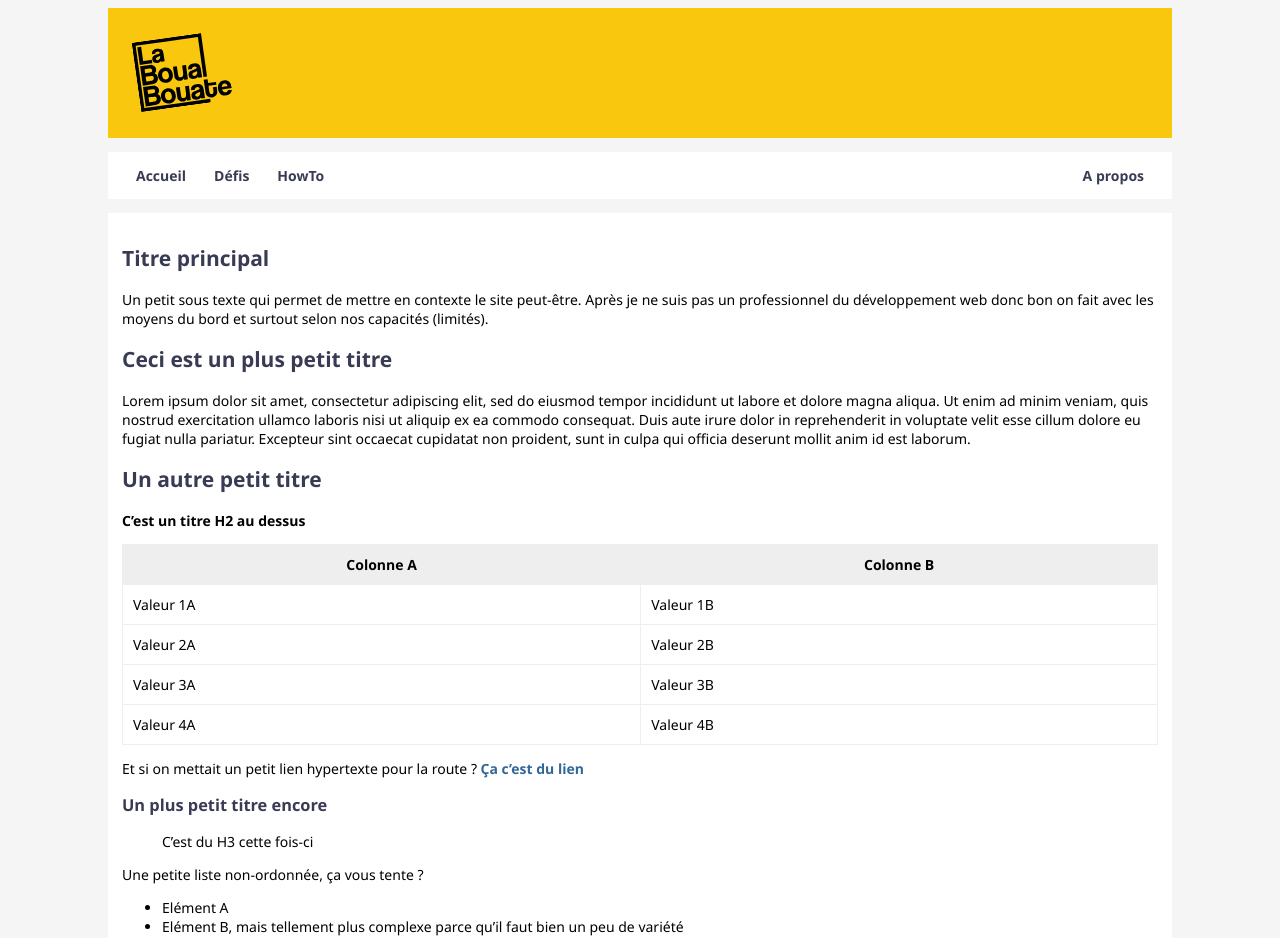
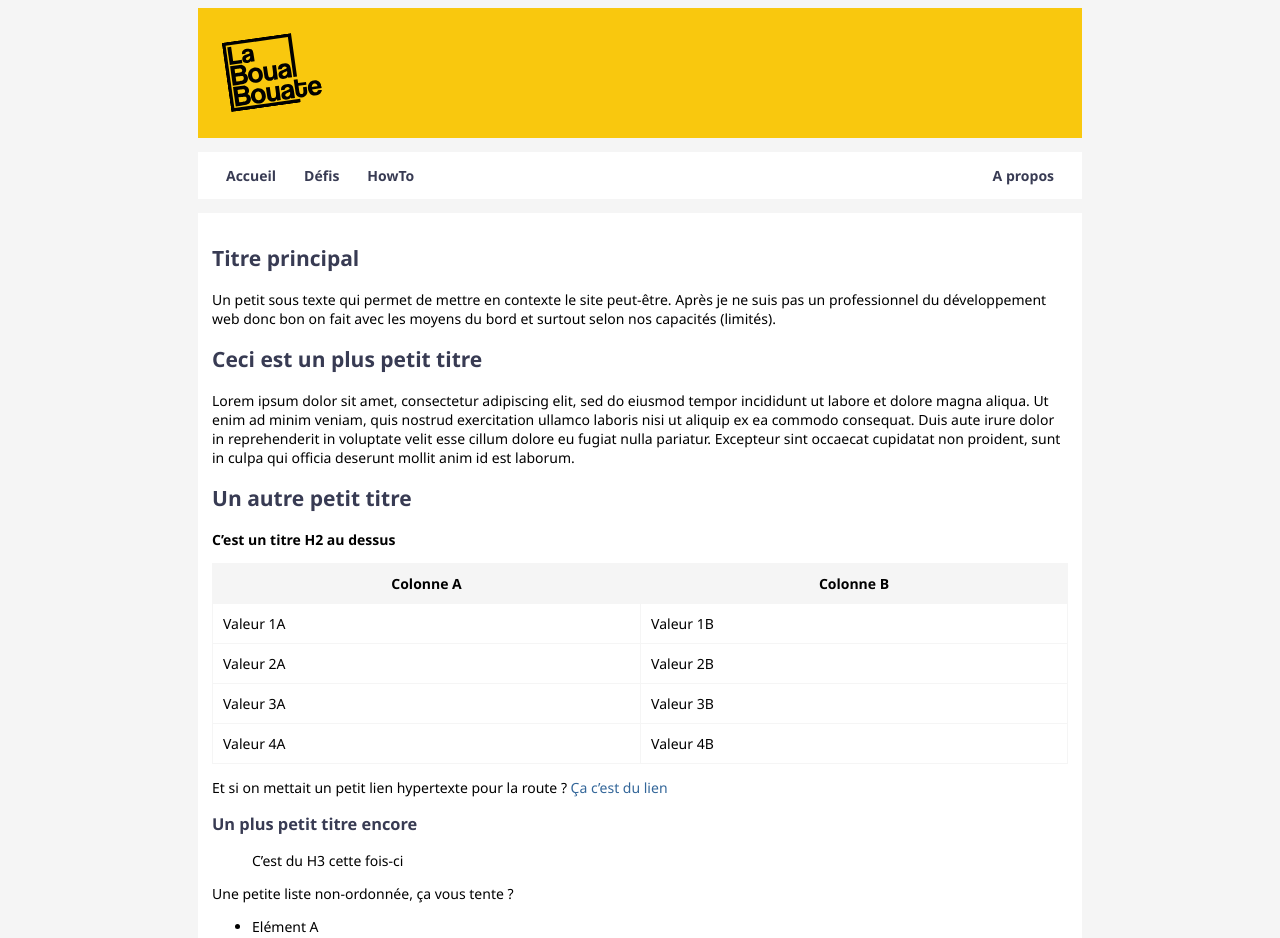
Before and after one commit to leobouard/leobouard.github.io, a Jekyll site: the page built from index.md, in a window 1280 px wide. Shown: the top 938 px of the page. Built offline with Jekyll 4.4.1, drawn with Linux system fonts in a browser that asks for light colours; our own code applies the rules of GitHub Pages for plain Markdown files.

Commit message:
Update style.scss

```diff
--- a/assets/css/style.scss
+++ b/assets/css/style.scss
@@ -13,7 +13,7 @@
 
 html {
     margin: auto;
-    max-width: 1080px;
+    max-width: 900px;
     min-width: 500px;
 }
 
@@ -97,7 +97,7 @@
 
     a {
         color: #336699;
-        font-weight: bold;
+        font-weight: 500;
         text-decoration: none;
     }
 
@@ -118,12 +118,28 @@
         text-align: center;
     }
 
-    .posts > div {
+    .posts div {
         margin: 10px;
         width: 400px;
+        height: 300px;
+        background-color: #fff;
+        box-shadow: 0px 0px 1em #f5f5f5;
+    }
+
+    .posts div a {
+        color: #000;
+        font-weight: 400;
+    }
+
+    .posts div img {
         height: 200px;
-        background-color: #fff;
-        box-shadow: 0px 0px 0.5em #CCC;
+        overflow: hidden;
+        opacity: 75%;
+    }
+
+    .posts div img:hover {
+        opacity: 100%;
+
     }
 
     /* --- CODE --- */
@@ -141,7 +157,7 @@
     /* --- TABLES --- */
 
     table, td, tr, th {
-        border-color: #eee;
+        border-color: #f5f5f5;
         border-width: 1px;
         border-style: solid;
         padding: 10px;
@@ -149,7 +165,7 @@
     }
 
     th {
-        background-color: #eee;
+        background-color: #f5f5f5;
     }
 
     table {
```
